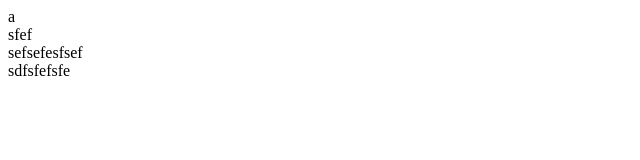
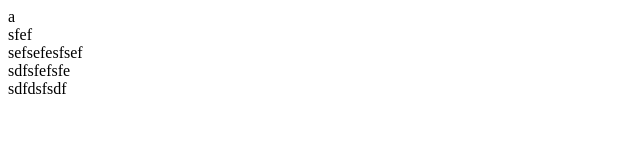
Before and after one commit to pouyasolltani81/testing_git, a website: page index.html in a window 1280 px wide. Shown: the full height of the page, 0-640 px from the left. Drawn offline with Linux system fonts and the light colour scheme.

Commit message:
test: edit

```diff
--- a/index.html
+++ b/index.html
@@ -6,5 +6,6 @@
       <div>sefsefesfsef</div>
     </div>
     <div>sdfsfefsfe</div>
+    sdfdsfsdf
   </body>
 </html>
```
